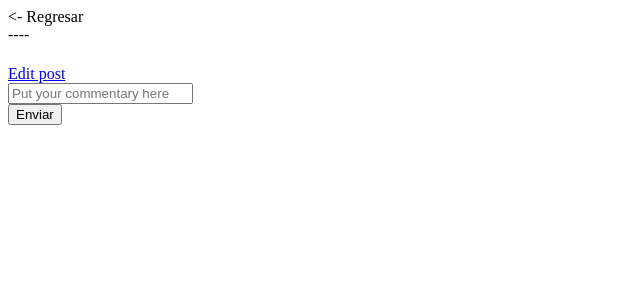
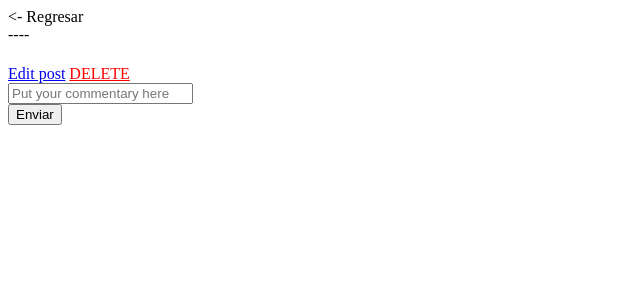
Before and after one commit to SamFiore/foro_web, a Django app: template templates/posts/details_post.html in a window 1280 px wide. Shown: the top 300 px of the page, without its empty margins (0-640 px from the left). Run offline with Django 5.2, Linux system fonts and the light colour scheme; the template is opened without the code that fills it: values that come from a table or form of the project are taken from there, others are empty; parts of the project's set-up code (start-up, migrations or seed data) failed here and were passed over.

Commit message:
Button post delete added

```diff
--- a/foro_web/urls.py
+++ b/foro_web/urls.py
@@ -16,7 +16,7 @@ Including another URLconf
 """
 from django.contrib import admin
 from django.urls import path,include
-from post.views import index,create_post,details_post,self_profile,another_profile,edit_post
+from post.views import index,create_post,details_post,self_profile,another_profile,edit_post,delete_post
 
 urlpatterns = [
     path('admin/', admin.site.urls),
@@ -26,6 +26,7 @@ urlpatterns = [
     path('create_post',create_post,name='new_post'),
     path('post_details/<int:id>',details_post,name='details'),
     path('post_edit/<int:id>',edit_post),
+    path('delete_post/<int:id>',delete_post),
     path('profile/self',self_profile,name='self_profile'),
     path('profile/<int:id>',another_profile)
 ]
--- a/post/models.py
+++ b/post/models.py
@@ -14,5 +14,5 @@ class PostModel(models.Model):
 
 class CommentModel(models.Model):
     comment = models.CharField(max_length=10000)
-    post_nexus = models.ForeignKey(PostModel,on_delete=models.SET_NULL,null=True)
+    post_nexus = models.ForeignKey(PostModel,on_delete=models.CASCADE,null=True)
     author = models.ForeignKey(User,on_delete=models.SET_NULL,null=True)
--- a/post/views.py
+++ b/post/views.py
@@ -51,3 +51,9 @@ def edit_post(req,id):
             return redirect(f'../post_details/{id}')
     post_form = PostForm()
     return render(req,'posts/edit_post.html',{'post_form':post_form,'post':post})
+
+def delete_post(req,id):
+    post = get_object_or_404(PostModel,pk=id)
+    if post:
+        post.delete()
+    return redirect('index')
--- a/templates/posts/details_post.html
+++ b/templates/posts/details_post.html
@@ -15,6 +15,7 @@
     <a href="../profile/{{post.author.id}}" style="color: black;text-decoration: underline;"><i>{{post.author}}</i></a>
     {% if user.id == post.author.id %}
     <a href="../post_edit/{{post.id}}">Edit post</a>
+    <a href="../delete_post/{{post.id}}" style="color: red;text-decoration: underline;">DELETE</a>
     {% endif %}
    </div>
    <div>
```
